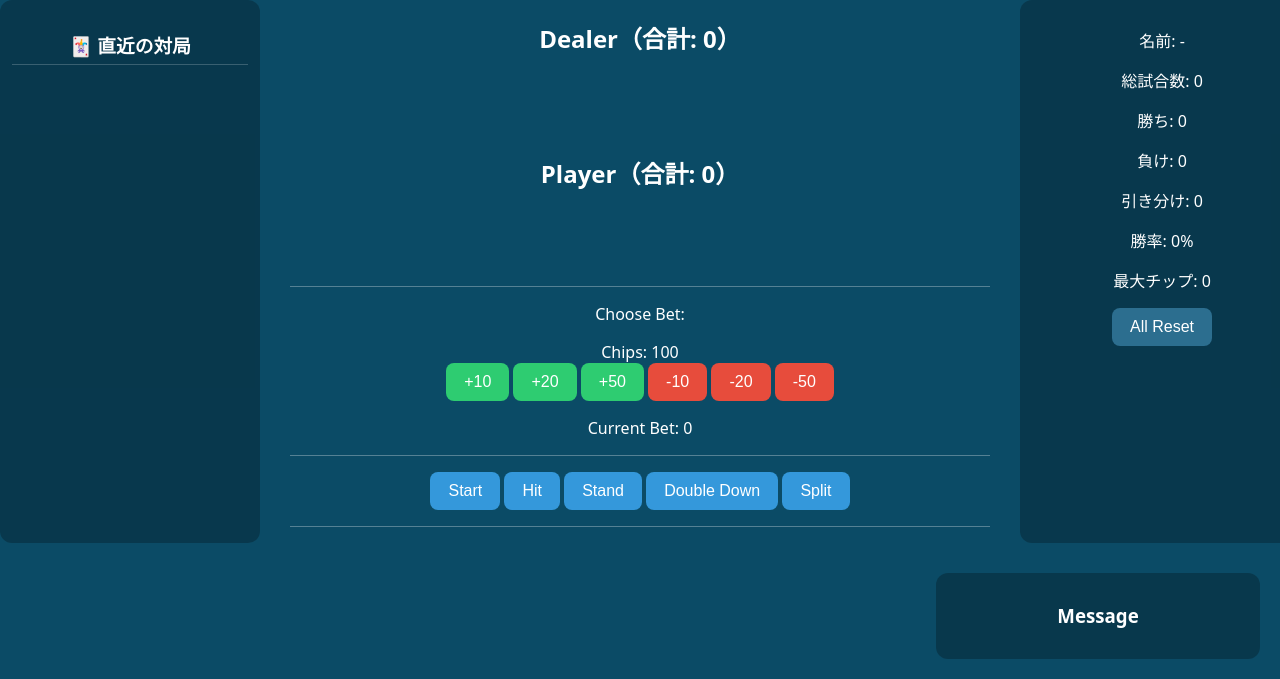
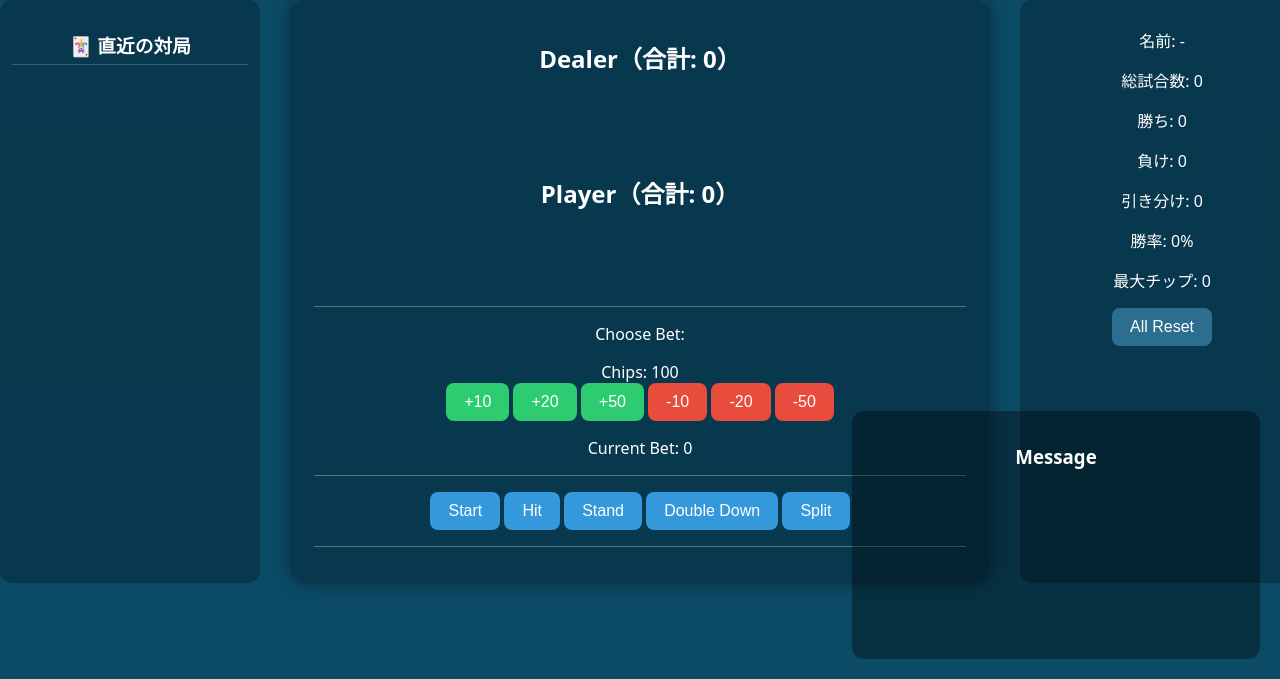
Before and after one commit to FAVNakaihideaki/blackjack, a website with bundled scripts: page index.html in a window 1280 px wide. Shown: the part 121-800 px from the top of the page. Built offline with nearby package versions, Linux system fonts and the light colour scheme; a script that the page names is missing.

Commit message:
CSS修正３

```diff
--- a/css/style.css
+++ b/css/style.css
@@ -70,7 +70,11 @@ hr {
 
 /* 中央：ゲーム */
 #game-area {
-  width: 100%;
+  background: rgba(0, 0, 0, 0.25); /* ← うっすら */
+  border-radius: 16px;
+  padding: 20px 24px;
+
+  box-shadow: 0 0 18px rgba(0,0,0,0.4);
 }
 
 /* 右：戦績 */
@@ -147,16 +151,17 @@ button:disabled {
   position: fixed;
   right: 20px;
   bottom: 20px;
-  width: 300px;
-  max-height: 220px;
+
+  width: 380px;
+  min-height: 220px;
+  max-height: 360px;
+
+  padding: 14px;
+  background: rgba(0,0,0,0.35);
+  border-radius: 12px;
+
   overflow-y: auto;
   z-index: 1000;
-}
-
-#message {
-  text-align: left;
-  font-size: 14px;
-  line-height: 1.4;
 }
 
 /* ===============================
```
